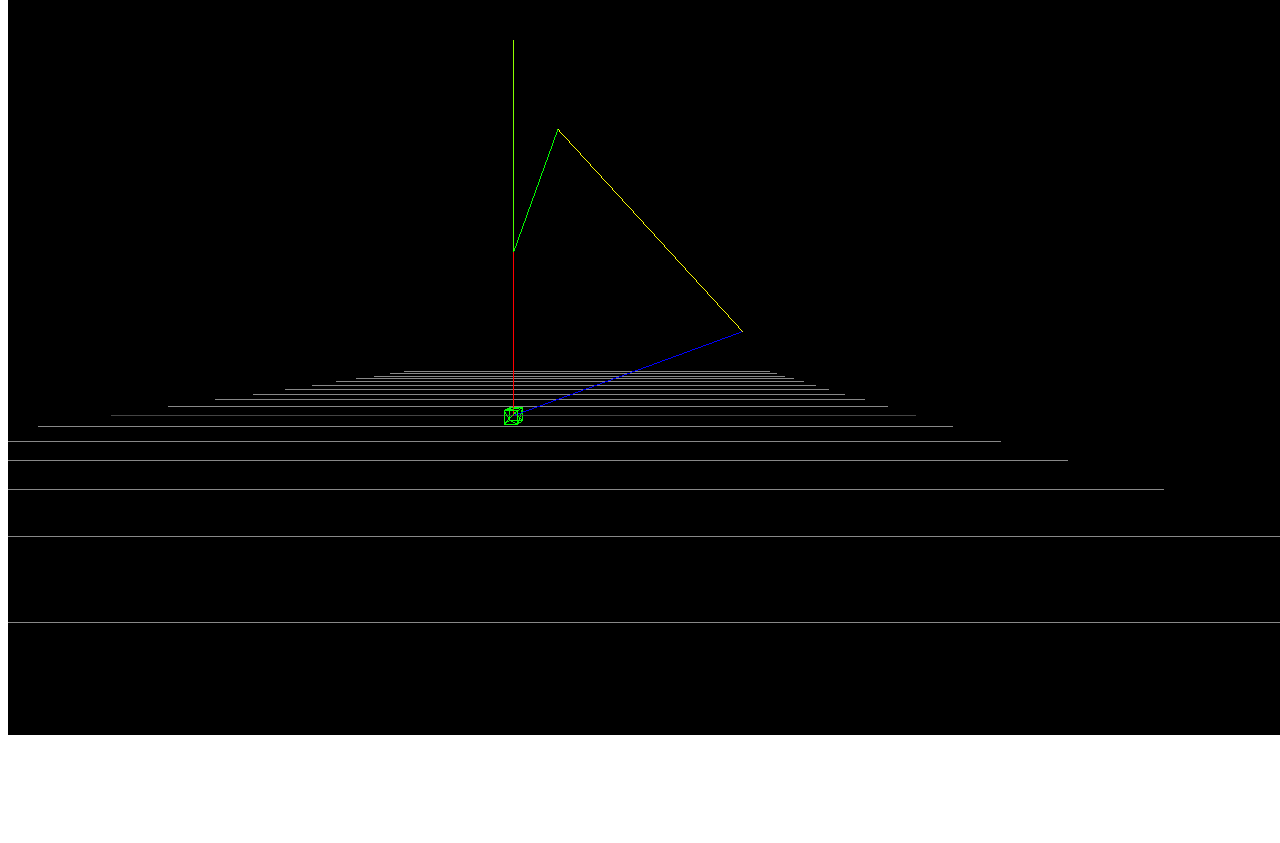
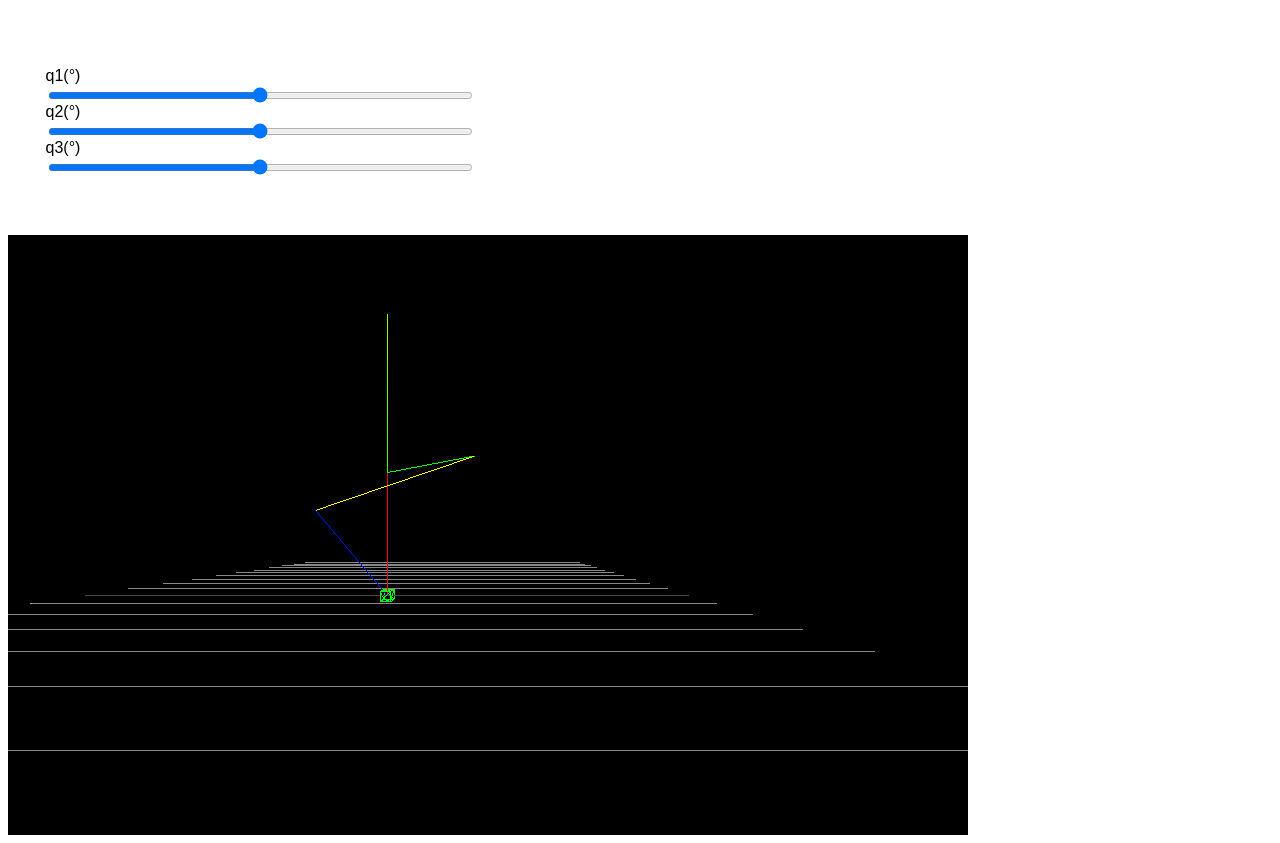
Before and after one commit to marcoalfoonso/3D-model-, a plain HTML site: page index.html in a window 1280 px wide. Shown: the part 73-916 px from the top of the page. Before the commit the page ends 816 px from the top, so only its background shows below. Drawn offline with nearby package versions, Linux system fonts and the light colour scheme.

Commit message:
the robot moves

```diff
--- /dev/null
+++ b/design.css
@@ -0,0 +1,56 @@
+:root{
+--color-primario:#E00034;
+--gris:#666
+}
+
+body{
+    font-family: Arial, Helvetica, sans-serif
+}
+
+h1{
+    color: #e60707;
+}
+
+.nota{
+    background-color: #df6986;
+    border-left: 4px solid #e00034;
+    padding: 8px 12px;
+}
+
+.main{
+  width: 85%;
+  margin: 12% auto;
+  position: relative;
+
+}
+
+.layout{
+  display: grid;
+  grid-template-columns: 500px 1fr;
+  gap: 20px;
+}
+
+
+#q1{
+  -webkit-margin-top-collapse: none;
+  width: 100%;
+  height: 7px;
+  outline: none;
+  border-radius: 3px;
+}
+
+#q2{
+  -webkit-margin-top-collapse: none;
+  width: 100%;
+  height: 7px;
+  outline: none;
+  border-radius: 3px;
+}
+
+#q3{
+  -webkit-margin-top-collapse: none;
+  width: 100%;
+  height: 7px;
+  outline: none;
+  border-radius: 3px;
+}
--- a/design.js
+++ b/design.js
@@ -2,9 +2,12 @@
 
 //scene, camera, renderer
 
+
+document.addEventListener("DOMContentLoaded", function(){
+
     const renderer = new THREE.WebGLRenderer();
 
-renderer.setSize(window.innerWidth,window.innerHeight);
+    renderer.setSize(window.innerWidth*0.75,window.innerHeight*0.75);
 
     document.body.appendChild(renderer.domElement);
 
@@ -45,9 +48,9 @@ const b2 = 2.3;
     const l1 = 4.5;
     const l2 = 8.8;
 
-let q1 = -Math.PI/4;
-let q2 = Math.PI/4;
-let q3 = -Math.PI/2;
+    let q1 = 0;
+    let q2 = 0;
+    let q3 = 0;
 
     let x1 = l1 * Math.cos(q1) * Math.cos(q2);
     let y1 = b1+b2+l1*Math.sin(q2);
@@ -111,25 +114,18 @@ function animate(){
         y2 = b1+b2+l1*Math.sin(q2)+l2*Math.sin(q2+q3);
         z2 = -Math.sin(q1)*(l2*Math.cos(q2+q3)+l1*Math.cos(q2));
 
-    p2 = new THREE.Vector3(x1,y1,z1);
-    ef = new THREE.Vector3(x2,y2,z2);
+        p2.set(x1,y1,z1);
+        ef.set(x2,y2,z2);
 
-    T12 = new THREE.BufferGeometry().setFromPoints([
-        p1,
-        p2
-    ]);
-
-    T23 = new THREE.BufferGeometry().setFromPoints([
-        p2,
-        ef
-    ]);
-
-    line = new THREE.Line(zeroF, material2);
-    line2 = new THREE.Line(T12, material4);
-    line3 = new THREE.Line(T23, material5);
+        line.geometry.setFromPoints([base,ef]);
+        line2.geometry.setFromPoints([p1,p2]);
+        line3.geometry.setFromPoints([p2,ef]);
 
         renderer.render(scene,camera);
     }
 
 
+
     renderer.setAnimationLoop(animate);
+
+});
--- a/index.html
+++ b/index.html
@@ -3,12 +3,27 @@
 <head>
     <meta charset="UTF-8">
     <meta name="viewport" content="width=device-width, initial-scale=1.0">
+    <link rel="stylesheet" href="design.css">
     <script src="https://cdnjs.cloudflare.com/ajax/libs/three.js/r128/three.min.js"></script>
     <title>Document</title>
 </head>
 <body>
 
-    <script src="design.js"></script>
+    <h1>3D Robot</h1>
+
+    <div class="layout">
+
+        <div class="main">
+            <label for="q1">q1(°)</label>
+            <input type="range" name="q1" id="q1" min="-180" max="180" value="0">
+            <label for="q2">q2(°)</label>
+            <input type="range" name="q2" id="q2" min="-180" max="180" value="0">
+            <label for="q3">q3(°)</label>
+            <input type="range" name="q3" id="q3" min="-180" max="180" value="0">
+        </div>
+
+        <script src="design.js"></script>
+    </div>
 
 </body>
 </html>
```
Lines whose indentation alone changed are shown as unchanged.
